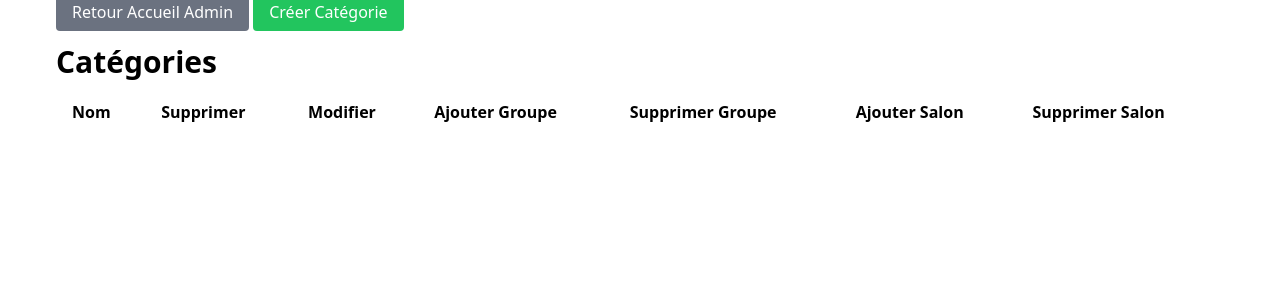
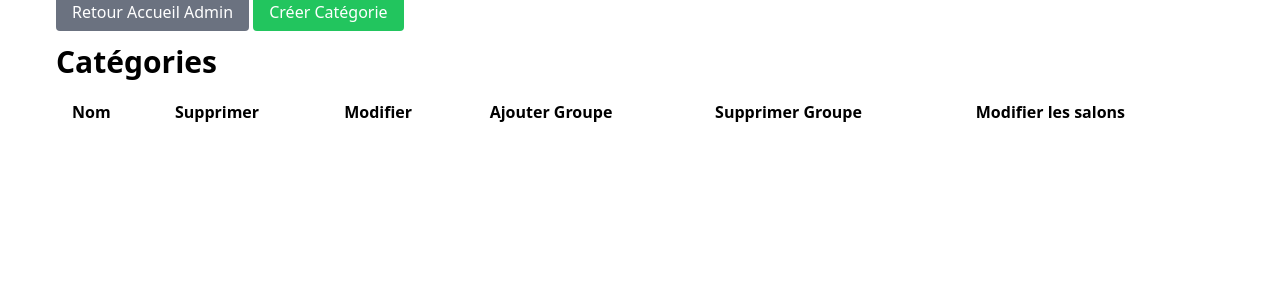
Before and after one commit to LittleMoonie/Projet_Alerte_MNS, a PHP site: page /admin/manage/category/index.php in a window 1280 px wide. Shown: the part 16-316 px from the top of the page. Run offline with PHP 8.4, Linux system fonts and the light colour scheme; data that the repository does not hold is empty; some libraries are stand-ins or nearby versions.

Commit message:
more and more crud

```diff
--- a/admin/manage/category/index.php
+++ b/admin/manage/category/index.php
@@ -67,8 +67,9 @@ $recordset = $stmt->fetchAll();
                     <th class="px-4 py-2">Modifier</th>
                     <th class="px-4 py-2">Ajouter Groupe</th>
                     <th class="px-4 py-2">Supprimer Groupe</th>
-                    <th class="px-4 py-2">Ajouter Salon</th>
-                    <th class="px-4 py-2">Supprimer Salon</th>
+                    <th class="px-4 py-2">Modifier les salons</th>
+                    <!-- <th class="px-4 py-2">Ajouter Salon</th>
+                    <th class="px-4 py-2">Supprimer Salon</th> -->
                 </tr>
             </thead>
             <tbody>
@@ -79,8 +80,9 @@ $recordset = $stmt->fetchAll();
                         <td class="border px-4 py-2"><a class="no-underline" href="form.php?id=<?= $row["category_id"];?>" title="Modifier le groupe">📝</a></td>
                         <td class="border px-4 py-2"><a class="no-underline" href="../groupXcategory/add-index.php?id=<?= $row["category_id"];?>" title="Ajouter groupe">➕</a></td>
                         <td class="border px-4 py-2"><a class="no-underline" href="../groupXcategory/delete-index.php?id=<?= $row["category_id"];?>" title="Supprimer groupe">➖</a></td>
-                        <td class="border px-4 py-2"><a class="no-underline" href="../channel/form.php?cat_id=<?= $row["category_id"];?>" title="Ajouter salon">➕</a></td>
-                        <td class="border px-4 py-2"><a class="no-underline" href="../channel/delete-index.php?cat_id=<?= $row["category_id"];?>" title="Supprimer salon">➖</a></td>
+                        <!-- <td class="border px-4 py-2"><a class="no-underline" href="../channel/form.php?cat_id=<?= $row["category_id"];?>" title="Ajouter salon">➕</a></td>
+                        <td class="border px-4 py-2"><a class="no-underline" href="../channel/delete-index.php?cat_id=<?= $row["category_id"];?>" title="Supprimer salon">➖</a></td> -->
+                        <td class="border px-4 py-2"><a class="no-underline" href="../channel/index.php?cat_id=<?= $row["category_id"];?>" title="Voir les salons">📖</a></td>
                     </tr>
                 <?php }?>
             </tbody>
--- a/admin/manage/channel/delete-index.php
+++ b/admin/manage/channel/index.php
@@ -13,7 +13,7 @@ if(isset($_GET['cat_id']) && $_GET['cat_id'] > 0) {
 <head>
     <meta charset="UTF-8">
     <meta name="viewport" content="width=device-width, initial-scale=1.0">
-    <title>Back-Office | Liste des groupes</title>
+    <title>Back-Office | Liste des salons</title>
     <script src="https://cdn.tailwindcss.com"></script>
     <script>
         tailwind.config = {
@@ -59,16 +59,18 @@ if(isset($_GET['cat_id']) && $_GET['cat_id'] > 0) {
     </header>
     <main class="container mx-auto mt-4 px-4">
         <a class="bg-gray-500 hover:bg-gray-700 text-white py-2 px-4 rounded" href="../category/index.php">Retour Accueil Catégorie</a>
+        <a class="bg-green-500 hover:bg-green-700 text-white py-2 px-4 rounded" href="./form.php">Créer Salon</a>
         <h1 class="text-3xl font-bold mt-5 mb-3">Liste des salons</h1>
         <table class="table-auto w-full text-left whitespace-no-wrap">
             <tr>
                 <th class="px-4 py-2">Nom</th>
+                <th class="px-4 py-2">Modifier</th>
                 <th class="px-4 py-2">Supprimer</th>
-                <th class="px-4 py-2">Modifier</th>
             </tr>
             <?php foreach ($recordset as $row) {?>
                 <tr>
                     <td class="border px-4 py-2"><?= $row["channel_name"];?></td>
+                    <td class="border px-4 py-2"><a class="no-underline" href="form.php?channel_id=<?= $row["channel_id"];?>&cat_id=<?= $row["channel_category_id"];?>" title="Modifier le salon">📝</a></td>
                     <td class="border px-4 py-2"><a class="no-underline" href="delete.php?channel_id=<?= $row["channel_id"];?>" title="Supprimer de la categorie">➖</a></td>
                 </tr>
             <?php }?>
--- a/admin/manage/channel/process.php
+++ b/admin/manage/channel/process.php
@@ -1,7 +1,9 @@
 <?php require_once $_SERVER["DOCUMENT_ROOT"]."/admin/include/connect.php";
 
+$categoryId = 0;
+$channelId = 0;
 $channelName = "";
-$categoryId = 0;
+$channelDesc = "";
 
 if(isset($_POST['name']))
     $channelName = $_POST['name'];
@@ -23,5 +25,5 @@ else {
 $stmt->bindParam(':name',$channelName);
 $stmt->execute();
 
-header("Location:../category/index.php");
+header('Location:index.php?cat_id='.$categoryId);
 ?>
```
Also changed, not shown: admin/manage/channel/form.php (+22 -10 lines).
